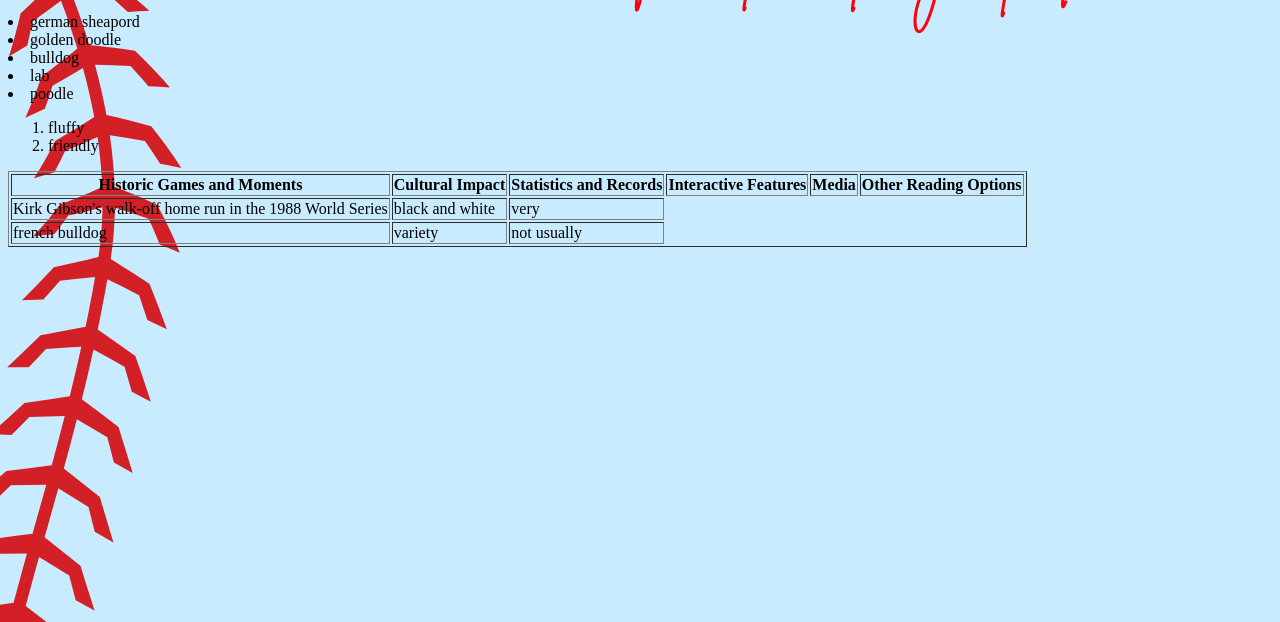
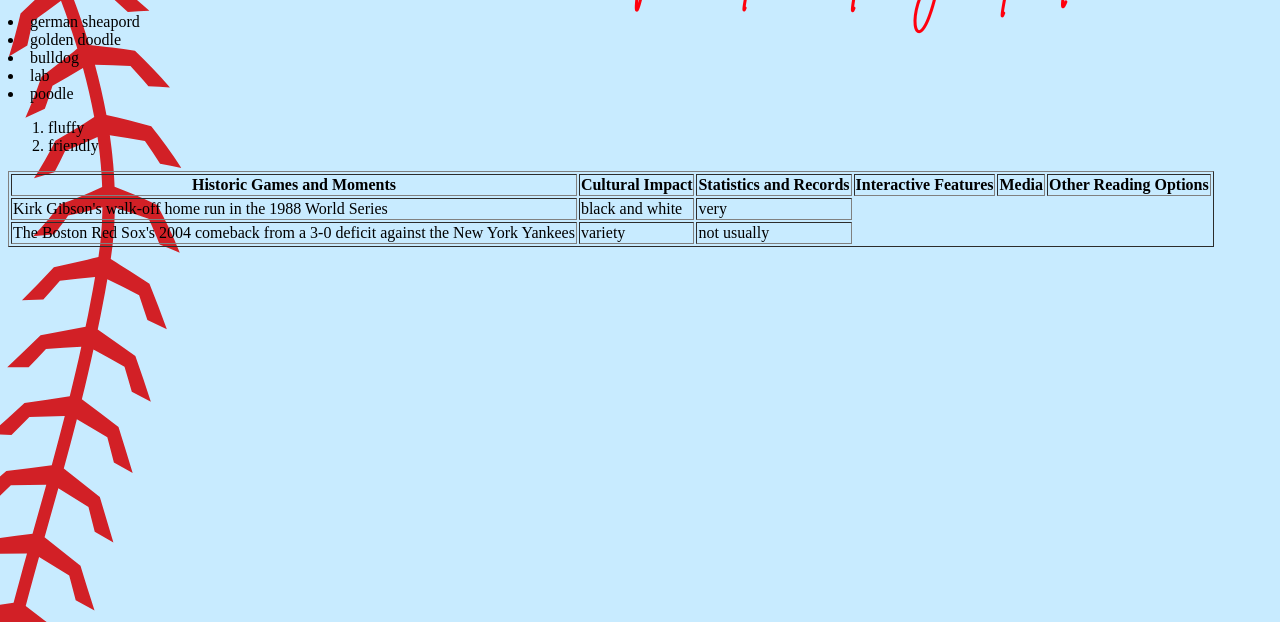
Before and after one commit to arbui-flord/arbui-flord.github.io, a plain HTML site: page index.html in a window 1280 px wide. Shown: the part 178-800 px from the top of the page. Drawn offline with Linux system fonts and the light colour scheme.

Commit message:
Update index.html

```diff
--- a/index.html
+++ b/index.html
@@ -19,7 +19,7 @@
           <li> poodle</li>
           <ol><li> fluffy </li>
           <li> friendly </li></ol>
-          </ul> <table border = "1"><tr><th>Historic Games and Moments</th><th>Cultural Impact</th><th>Statistics and Records</th><th>Interactive Features</th><th>Media</th><th>Other Reading Options</th></tr><tr><td>Kirk Gibson's walk-off home run in the 1988 World Series</td><td>black and white</td><td>very</td><tr><td> french bulldog</td><td> variety </td><td> not usually </td></tr></tr></table>
+          </ul> <table border = "1"><tr><th>Historic Games and Moments</th><th>Cultural Impact</th><th>Statistics and Records</th><th>Interactive Features</th><th>Media</th><th>Other Reading Options</th></tr><tr><td>Kirk Gibson's walk-off home run in the 1988 World Series</td><td>black and white</td><td>very</td><tr><td>The Boston Red Sox's 2004 comeback from a 3-0 deficit against the New York Yankees</td><td> variety </td><td> not usually </td></tr></tr></table>
         </body>
     </head>
 </html>
```
